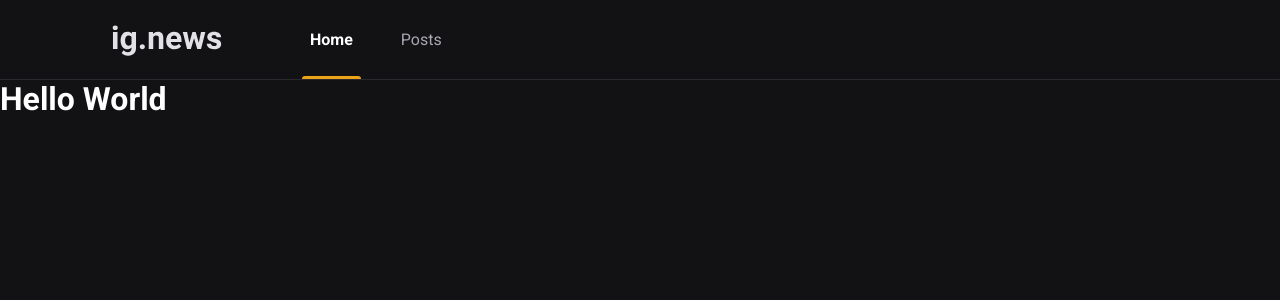
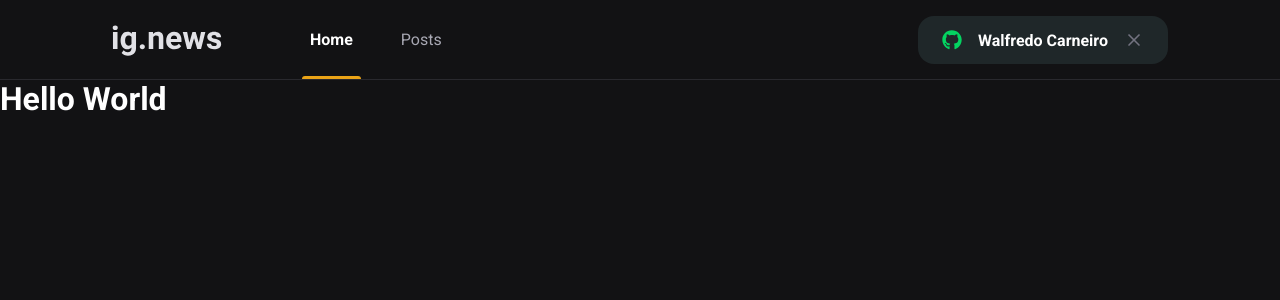
Before and after one commit to walfredocarneiro/Ignite-ReactJS-Fundamentos-do-Next.js-ig.news, a Next.js app: page / in a window 1280 px wide. Shown: the top 300 px of the page. Built offline with nearby package versions, Linux system fonts and the light colour scheme.

Commit message:
included Signin Button

```diff
--- a/package.json
+++ b/package.json
@@ -11,6 +11,7 @@
     "next": "12.1.6",
     "react": "18.1.0",
     "react-dom": "18.1.0",
+    "react-icons": "^4.3.1",
     "sass": "^1.51.0"
   },
   "devDependencies": {
--- a/src/components/Header/index.tsx
+++ b/src/components/Header/index.tsx
@@ -1,7 +1,8 @@
 import styles from './styles.module.scss';
+import { SigninButton } from '../SigninButton';
 
-export function Header(){
-    return(
+export function Header() {
+	return (
 		<header className={styles.headerContainer}>
 			<div className={styles.headerContent}>
 				<img src="/images/logo.svg" alt="ig.news" />
@@ -9,6 +10,7 @@
 					<a className={styles.active}>Home</a>
 					<a>Posts</a>
 				</nav>
+				<SigninButton />
 			</div>
 		</header>
 	);
--- a/src/components/Header/styles.module.scss
+++ b/src/components/Header/styles.module.scss
@@ -15,6 +15,7 @@
 	nav {
 		margin-left: 5rem;
 		height: 5rem;
+
 		a {
 			display: inline-block;
 			position: relative;
@@ -25,7 +26,7 @@
 
 			transition: color 0.2s;
 
-            & + a {
+			&+a {
 				margin-left: 2rem;
 			}
 
@@ -50,4 +51,8 @@
 			}
 		}
 	}
+
+	button {
+		margin-left: auto;
 	}
+}
--- /dev/null
+++ b/src/components/SigninButton/index.tsx
@@ -0,0 +1,27 @@
+import { FaGithub } from 'react-icons/fa'
+import { FiX } from 'react-icons/fi'
+
+import styles from './styles.module.scss'
+
+export function SigninButton(){
+	const isUserLoggedIn = true;
+
+  return isUserLoggedIn ? (
+		<button
+	  type="button"
+		className={styles.signInButton}
+	>
+	  <FaGithub color="#04d361"/>
+		Walfredo Carneiro
+		<FiX color='#737380' className={styles.closeIcon} />
+	</button>
+  ):(
+		<button
+	  type="button"
+		className={styles.signInButton}
+	>
+	  <FaGithub color="#eba417"/>
+		Sign in with Github
+	</button>
+	);
+}
--- /dev/null
+++ b/src/components/SigninButton/styles.module.scss
@@ -0,0 +1,34 @@
+.signInButton {
+  height: 3rem;
+  border-radius: 1rem;
+  background: var(--gray-850);
+  border: 0;
+  padding: 0 1.5rem;
+
+  display: flex;
+  align-items: center;
+  justify-content: center;
+
+  color: var(--white);
+  font-weight: bold;
+
+  svg {
+    width: 20px;
+    height: 20px;
+  }
+
+  svg:first-child {
+    margin-right: 1rem;
+  }
+
+  svg.closeIcon {
+    margin-left: 1rem;
+  }
+
+
+  transition: filter 0.2s;
+
+  &:hover {
+    filter: brightness(0.8);
+  }
+}
--- a/src/styles/global.scss
+++ b/src/styles/global.scss
@@ -10,6 +10,7 @@
 		--gray-100: #e1e1e6;
 		--gray-300: #a8a8b3;
 		--gray-800: #29292e;
+		--gray-850: #1f2729;
 		--gray-900: #121214;
 
 		--cyan-500: #61dafb;
```
Also changed, not shown: src/pages/_document.tsx (indentation only), 1 other file (tests, documents, lock files or other folders). Lines whose indentation alone changed are shown as unchanged.
